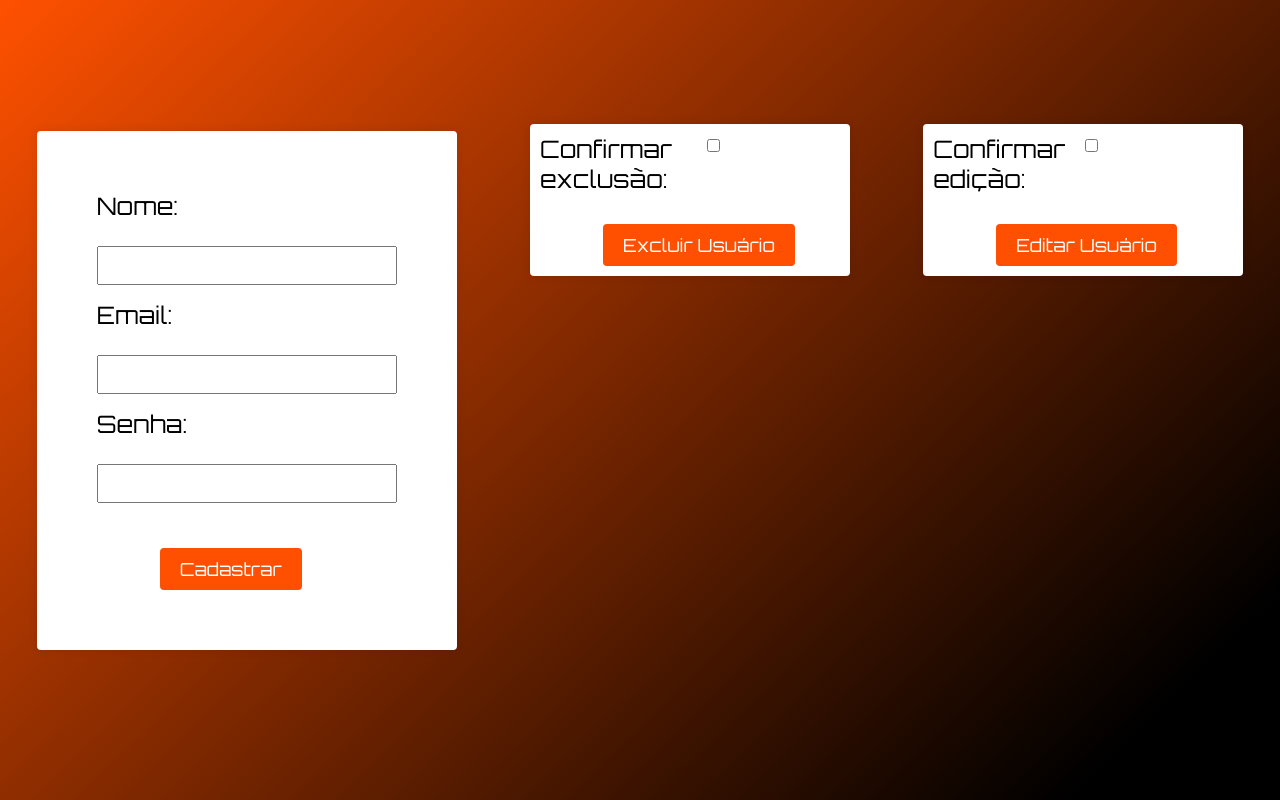
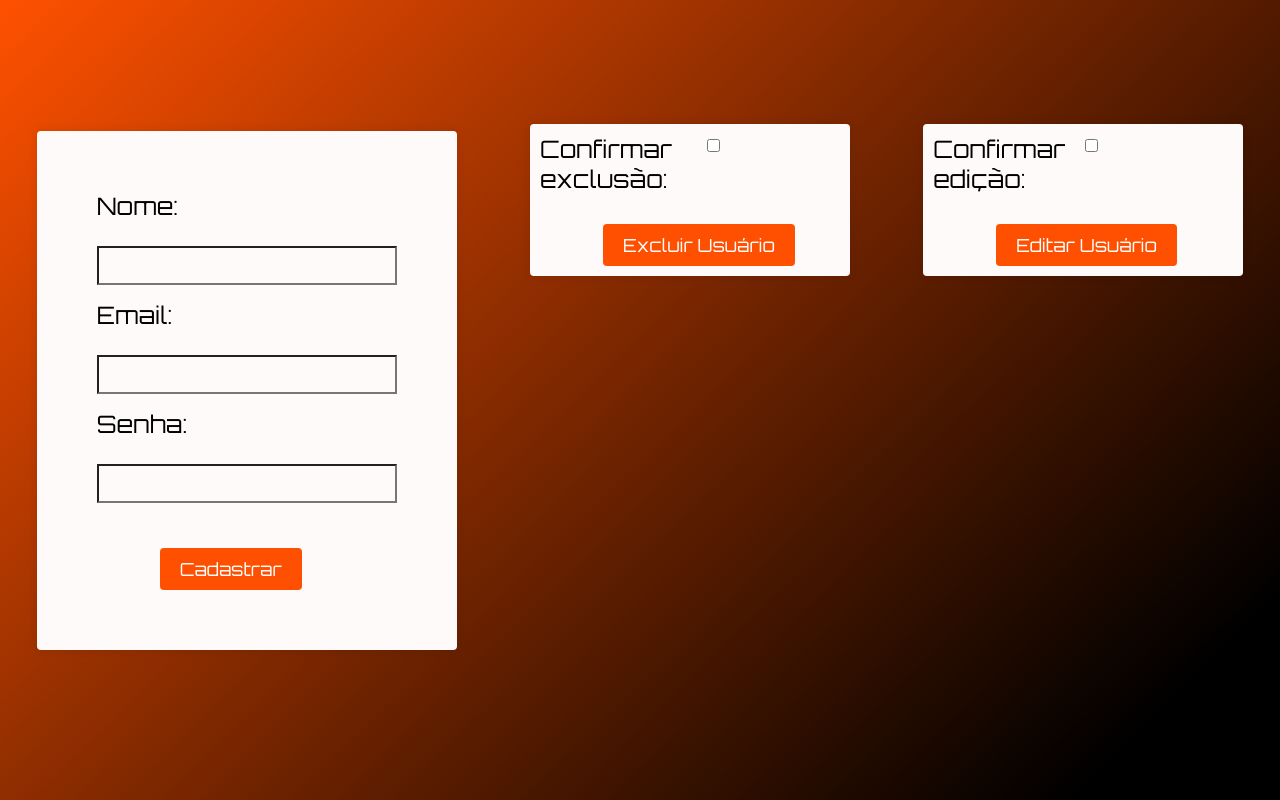
Before and after one commit to CODE-Salles/T.O.Ctoc, a PHP site: page /Form.usuarios.html in a window 1280 px wide. Run offline with PHP 8.4, Linux system fonts and the light colour scheme.

Commit message:
form usuarios cor #fffafa

```diff
--- a/app/views/admin/Form.usuarios.css
+++ b/app/views/admin/Form.usuarios.css
@@ -21,7 +21,7 @@ main {
 }
 
 #BoxCadastro {
-    background-color: #fff;
+    background-color: #fffafa;
     padding: 60px;
     border-radius: 4px;
     box-shadow: 0 0 10px rgba(0, 0, 0, 0.1);
@@ -46,7 +46,7 @@ main {
 }
 
 #BoxMenor {
-    background-color: #fff;
+    background-color: #fffafa;
     padding: 10px;
     border-radius: 4px;
     box-shadow: 0 0 10px rgba(0, 0, 0, 0.1);
@@ -86,3 +86,7 @@ button {
     margin-right: 135px;
     margin-top: 4.5px;
 }
+
+input{
+    background-color: #fffafa;
+}
```
